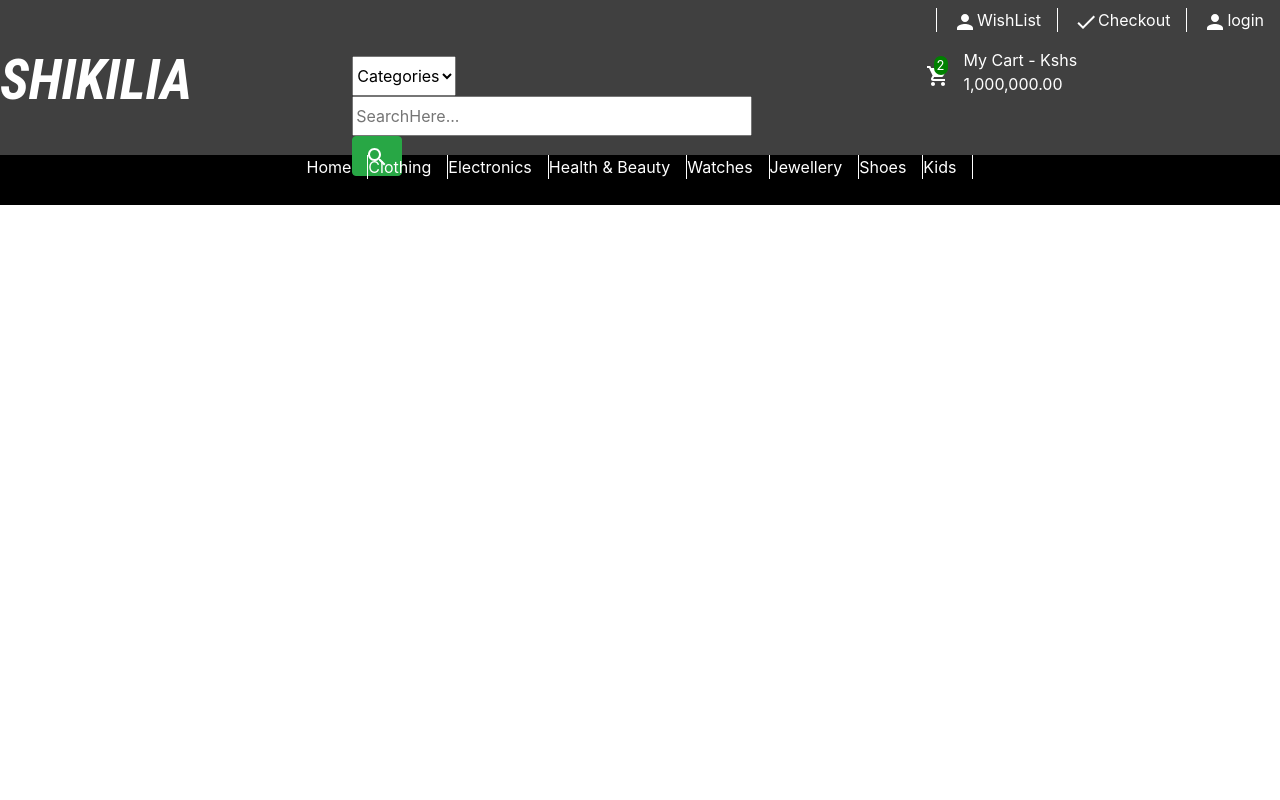
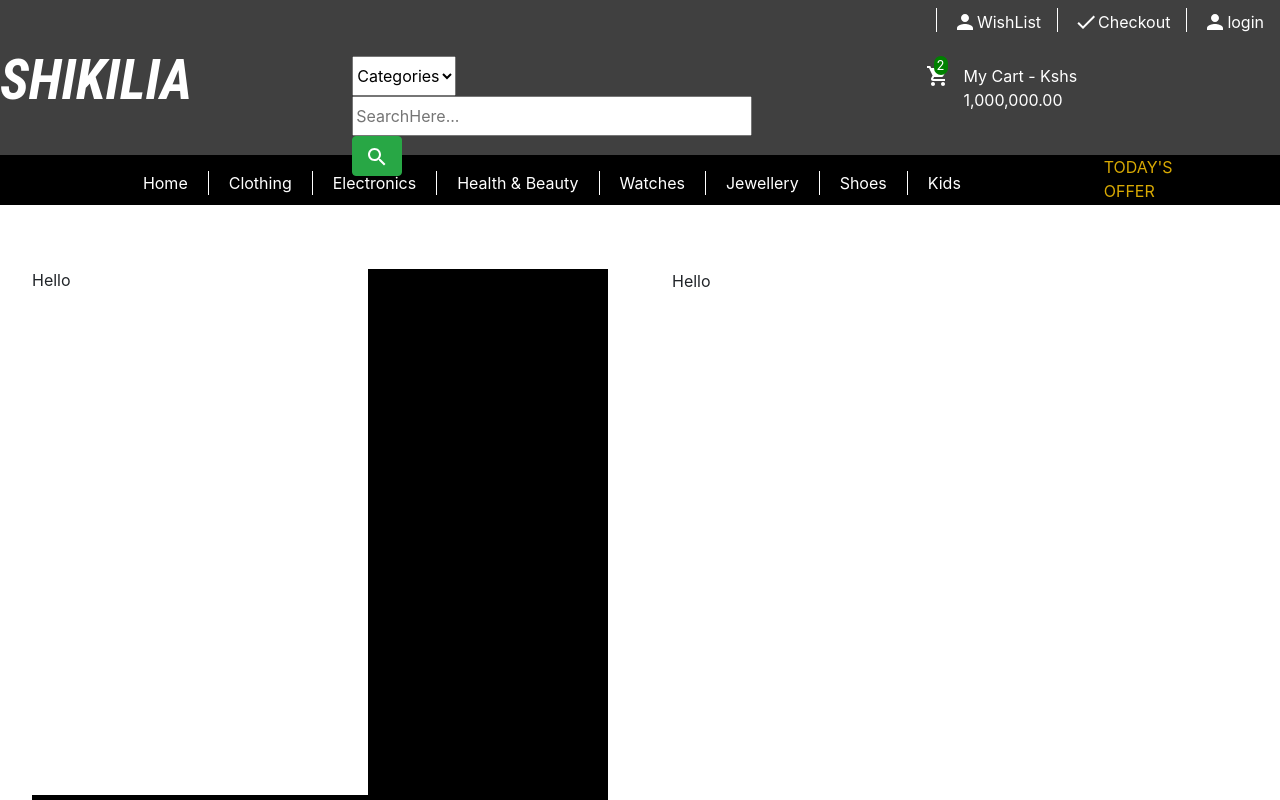
Before and after one commit to neezystudio/shikilia-ecommerce, a React (Create React App) app: page / in a window 1280 px wide. Shown: the top 800 px of the page. Built offline with nearby package versions, Linux system fonts and the light colour scheme.

Commit message:
feat: Product Category Menu

```diff
--- a/src/components/Common-Components/CommonComponents.js
+++ b/src/components/Common-Components/CommonComponents.js
@@ -58,29 +58,38 @@ export const TargetLink = styled.div`
         display === "flex" ? "flex" : "block"
     )};
     color: ${({color}) => (
-        color === "white" ? "white" : "black"
+        color === "white" ? "white" : "black" &&
+        color === "yellow" ? "#D8A903" : "white"
     )};
     border-left: ${({borderLeft}) => borderLeft ? "1px solid #FFFFFF" : "none"};
     border-right: ${({borderRight}) => borderRight ? "1px solid #FFFFFF" : "none"};
     text-decoration: none;
     height: 1.5rem;
-    margin-left: ${(marginLeft) => (
-        marginLeft === "1" ? "10rem" : "0rem"
-    )}
+    padding: ${({padding}) => (
+        padding === "1" ? "0px 20px 0px 20px" : "0rem"
+    )};
+    margin-top: ${({marginTop}) => (
+        marginTop === "1" ? "1rem" : "0rem"
+    )};
 `;
 
 export const Placeholder = styled.p`
+    display: ${({display}) => (
+        display === "flex" ? "flex" : "block"
+    )};
     margin-right: ${({marginRight}) => (
-        marginRight === "1" ?  "1rem" : "0rem"
+        marginRight === "1" ?  "1rem" : "0rem" &&
+        marginRight === "5" ?  "5rem" : "0rem"
     )};
     margin-top: ${({marginTop}) => (
         marginTop === "0.1" ? "0.1rem" : "0rem" &&
-        marginTop === "2" ? "10rem" : "0rem"
-    )}
+        marginTop === "2" ? "1rem" : "0rem"
+    )};
     height: 5rem;
     color: ${({color}) => (
-        color === "white" ? "white" : "black",
-        color === "black" ? "black" : "white"
+        color === "white" ? "white" : "black" &&
+        color === "black" ? "black" : "white" &&
+        color === "yellow" ? "#D8A903" : "white"
     )};
     margin-left: ${({marginLeft}) => (
         marginLeft === "1" ? "1rem" : "0rem" &&
@@ -111,3 +120,53 @@ export const NumberIndicater = styled.div`
     font-size: 13px;
     text-align: center;
 `;
+
+export const ColumnContainer = styled.div`
+    display: grid;
+    grid-template-columns: 1fr 1fr;
+    grid-template-rows: 800px;
+    padding: 3rem calc((100vw - 1300px) / 2);
+
+    @media screen and (max-width: 768px){
+        grid-template-columns: 1rf;
+    }
+`;
+
+export const ColumnLeft = styled.div`
+    display: flex;
+    flex-direction: column;
+    // justify-content: center;
+    align-items: flex-start;
+    line-height: 1.4;
+    padding: 1rem 2rem;
+    order: ${({ reverse }) => (reverse ? '2' : '1')};
+`;
+
+export const ColumnRight = styled.div`
+    padding: 1rem 2rem;
+    order: ${({ reverse }) => (reverse ? '1' : '2')};
+    // display: flex;
+    // justify-content: center;
+    align-items: center;
+    @media and screen (max-width: 768px){
+        order: ${({ reverse }) => (reverse ? '2' : '1')};
+    }
+    img {
+        width: 100%;
+        height: 100%;
+        object-fit: cover;
+        @media screen and (max-width: 768px) {
+            width: 90%;
+            height: 90%;
+        }
+    }
+`;
+export const Card = styled.div`
+    background: white;
+    width: ${({width}) => (
+        width === "336" ? "336px" : "100%"
+    )};
+    height: ${({height}) => (
+        height === "526" ? "526px" : "100%"
+    )};
+`;
--- a/src/components/Navigation/Navigation.js
+++ b/src/components/Navigation/Navigation.js
@@ -8,7 +8,7 @@ import { makeStyles } from '@material-ui/core/styles';
 import { Link } from 'react-router-dom';
 import SearchIcon from '@material-ui/icons/Search';
 import { Button } from 'react-bootstrap';
-import {Container, TargetLink, Wrapper, Placeholder, CartIcon, NumberIndicaterBackground, NumberIndicater} from '../Common-Components/CommonComponents'
+import {Container, TargetLink, Wrapper, Placeholder, CartIcon, NumberIndicaterBackground, NumberIndicater, ColumnContainer, ColumnLeft, ColumnRight, Card} from '../Common-Components/CommonComponents'
 
 
 const useStyles = makeStyles((theme) => ({
@@ -169,14 +169,37 @@ function Navigation() {
             </Wrapper>
 
             {/* Product Categories */}
-            <Wrapper backgroundColor="black" height="50" marginTop="-1">
+            <Wrapper backgroundColor="black" height="50" marginTop="-1" display="flex">
                 <Wrapper display="flex">
                     {productCategoryMenus.map(productCategoryMenu => (
-                        <TargetLink color = "white" borderRight = {true} marginLeft = "1" key={productCategoryMenu.id}>
-                            <Placeholder marginTop = "0.1" marginRight = "1">{productCategoryMenu.placeHolder}</Placeholder>
+                        <TargetLink color = "white" borderRight={productCategoryMenu.border}  marginTop="1" padding="1" key={productCategoryMenu.id}>
+                            <Placeholder>{productCategoryMenu.placeHolder}</Placeholder>
                         </TargetLink>
                     )) }
                 </Wrapper>
+
+                <TargetLink>
+                    <Placeholder color="yellow" marginRight="5" display="flex">
+                        TODAY'S OFFER
+                    </Placeholder>
+                </TargetLink>
+            </Wrapper>
+
+            {/* Section Two */}
+            <Wrapper>
+                <ColumnContainer>
+                    <ColumnLeft reverse={false}>
+                        <Wrapper backgroundColor="black">
+                            <Card width="336" height="526">Hello</Card>
+                        </Wrapper>
+
+                    </ColumnLeft>
+                    <ColumnRight reverse={false}>
+                        <Wrapper backgroundColor="black">
+                            <Card>Hello</Card>
+                        </Wrapper>
+                    </ColumnRight>
+                </ColumnContainer>
             </Wrapper>
         </Wrapper>
     )
--- a/src/data/NavigationData.js
+++ b/src/data/NavigationData.js
@@ -2,7 +2,7 @@ export const topMenuData = [
     {id :'1', icon: 'PersonIcon', title: 'WishList'},
     {id :'2', icon: 'CheckIcon', title: 'Checkout'},
     {id :'3', icon: 'PersonIcon', title: 'login'},
-]
+];
 export const productCategorys = [
     {id: 1, value: "", placeHolder: "Categories"},
     {id: 2, value: "Clothing", placeHolder: "Clothing"},
@@ -14,14 +14,14 @@ export const productCategorys = [
     {id: 8, value: "Kids", placeHolder: "Kids"},
     {id: 9, value: "Sports", placeHolder: "Sports"},
     {id: 10, value: "Home & Garden", placeHolder: "Home & Garden"}
-]
+];
 export const productCategoryMenus = [
-    {id: 1, placeHolder: "Home"},
-    {id: 2, placeHolder: "Clothing"},
-    {id: 3, placeHolder: "Electronics"},
-    {id: 4, placeHolder: "Health & Beauty"},
-    {id: 5, placeHolder: "Watches"},
-    {id: 6, placeHolder: "Jewellery"},
-    {id: 7, placeHolder: "Shoes"},
-    {id: 8, placeHolder: "Kids"}
-]
+    {id: 1, placeHolder: "Home", border: true},
+    {id: 2, placeHolder: "Clothing", border: true},
+    {id: 3, placeHolder: "Electronics", border: true},
+    {id: 4, placeHolder: "Health & Beauty", border: true},
+    {id: 5, placeHolder: "Watches", border: true},
+    {id: 6, placeHolder: "Jewellery", border: true},
+    {id: 7, placeHolder: "Shoes", border: true},
+    {id: 8, placeHolder: "Kids", border: false}
+];
```
Also changed, not shown: src/data/ProductCategoryData.js (added).
